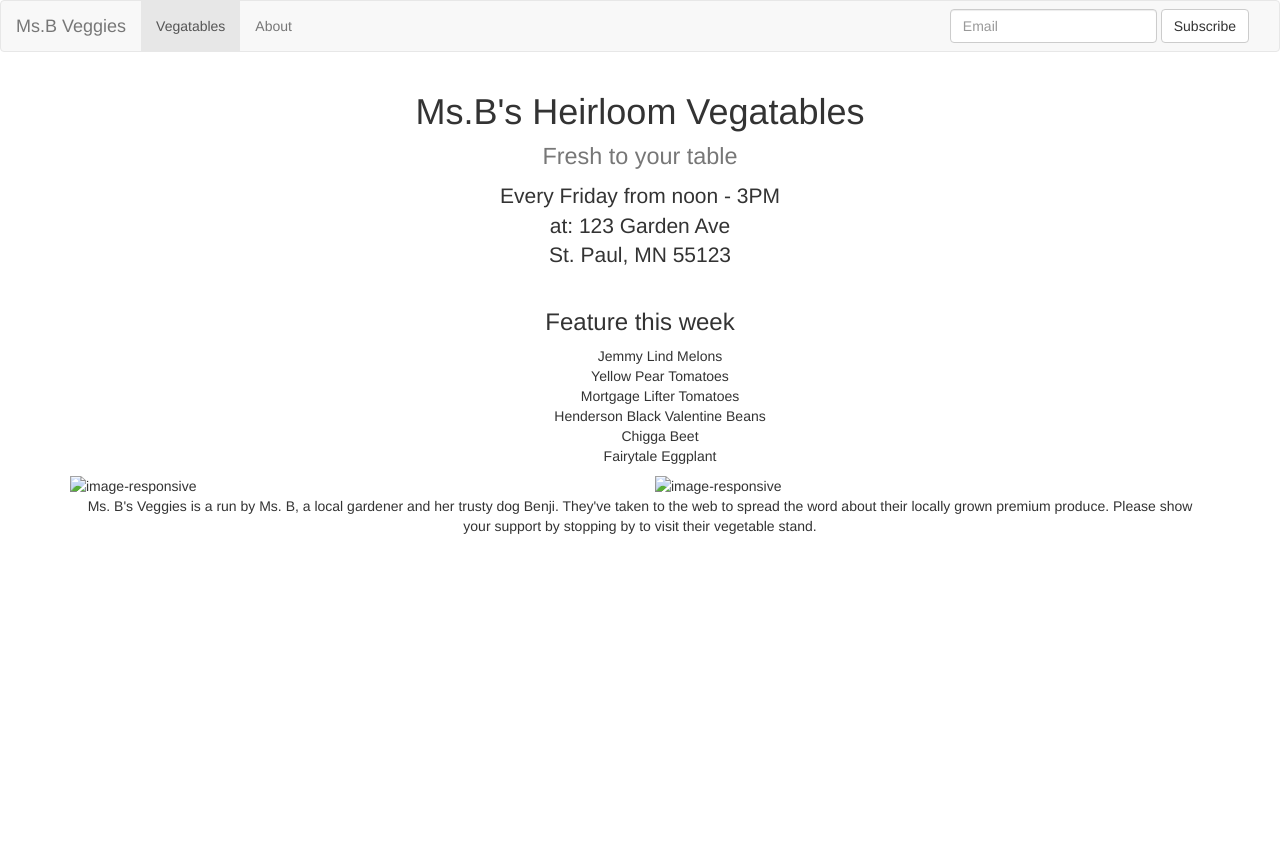
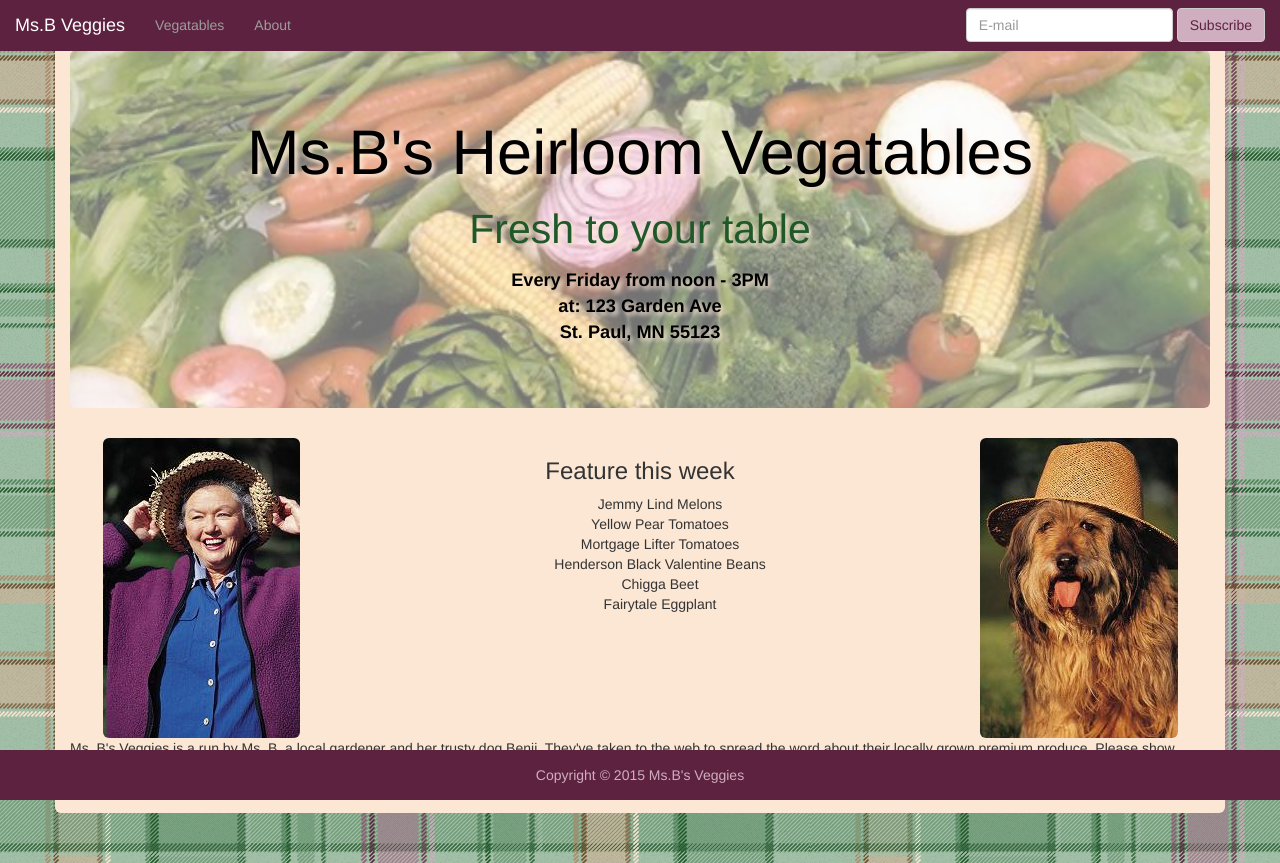
Before and after one commit to htc-ccis1301/bootstrap-grid-ex, a plain HTML site: page index.html in a window 1280 px wide. Before the commit the page ends 800 px from the top, so only its background shows below. Drawn offline with nearby package versions, Linux system fonts and the light colour scheme.

Commit message:
veggies fixed

```diff
--- a/index.html
+++ b/index.html
@@ -6,10 +6,10 @@
     <meta http-equiv="X-UA-Compatible" content="IE=edge">
     <meta name="viewport" content="width=device-width, initial-scale=1">
     <!-- The above 3 meta tags *must* come first in the head; any other head content must come *after* these tags -->
-    <link rel="stylesheet" href="styles.css">
     <title>Ms.B Veggies</title>
     <!-- Latest compiled and minified Bootstrap CSS -->
     <link rel="stylesheet" href="https://maxcdn.bootstrapcdn.com/bootstrap/3.3.7/css/bootstrap.min.css" integrity="sha384-BVYiiSIFeK1dGmJRAkycuHAHRg32OmUcww7on3RYdg4Va+PmSTsz/K68vbdEjh4u" crossorigin="anonymous">
+    <link rel="stylesheet" href="styles.css">
     <!-- HTML5 shim and Respond.js for IE8 support of HTML5 elements and media queries -->
     <!-- WARNING: Respond.js doesn't work if you view the page via file:// -->
     <!--[if lt IE 9]>
@@ -19,7 +19,8 @@
 </head>
 
 <body>
-    <nav class="navbar navbar-default">
+
+        <nav class="navbar navbar-inverse navbar-fixed-top">
             <div class="container-fluid">
                 <!-- Brand and toggle get grouped for better mobile display -->
                 <div class="navbar-header">
@@ -29,19 +30,19 @@
                         <span class="icon-bar"></span>
                         <span class="icon-bar"></span>
                     </button>
-                <a class="navbar-brand" href="#">Ms.B Veggies</a>
+                    <a class="navbar-brand" href="index.html">Ms.B Veggies</a>
                 </div>
                 <!-- Collect the nav links, forms, and other content for toggling -->
                 <div class="collapse navbar-collapse" id="bs-example-navbar-collapse-1">
                     <ul class="nav navbar-nav">
                         <li role="separator" class="divider"></li>
-                    <li class="active"><a href="#">Vegatables<span class="sr-only">(current)</span></a></li>
+                        <li><a href="#">Vegatables<span class="sr-only">(current)</span></a></li>
                         <li role="separator" class="divider"></li>
                         <li><a href="#">About</a></li>
                     </ul>
-                <form class="navbar-form navbar-right">
+                    <form class="navbar-form navbar-right" role="search">
                         <div class="form-group">
-                        <input type="text" class="form-control" placeholder="Email">
+                            <input type="email" class="form-control" placeholder="E-mail">
                         </div>
                         <button type="submit" class="btn btn-default">Subscribe</button>
                     </form>
@@ -50,19 +51,19 @@
             </div>
             <!-- /.container-fluid -->
         </nav>
-    <div class="container">
-        <div class="Jumbotron">
+
+    <div class="container" id="main">
+        <div class="jumbotron">
             <h1>Ms.B's Heirloom Vegatables <br><small>Fresh to your table</small></h1>
-            <p class="lead">Every Friday from noon - 3PM
+            <p> Every Friday from noon - 3PM
                 <br>at: 123 Garden Ave
                 <br> St. Paul, MN 55123</p>
         </div>
-    </div>
-    <main class="container">
-        <div class="row"></div>
-        <div class="col-xs-12">
+        <div class="row">
+            <div class="col-xs-12 col-md-6 col-md-push-3">
+                <div class="text-center">
                     <h3>Feature this week</h3>
-            <ul>
+                    <ul style="list-style-type: none;">
                         <li>Jemmy Lind Melons</li>
                         <li>Yellow Pear Tomatoes </li>
                         <li>Mortgage Lifter Tomatoes</li>
@@ -71,24 +72,28 @@
                         <li>Fairytale Eggplant</li>
                     </ul>
                 </div>
-        <div class="row">
-            <div class="col-xs-6">
-                <img src="images/MsBSmaller.jpg" class="img-responsive" alt="image-responsive">
             </div>
-            <div class="col-xs-6">
-                <img src="images/BenjiSmaller.jpg" class="img-responsive" alt="image-responsive">
+            <div class="col-xs-6 col-md-3 col-md-pull-6 pull-left">
+                <img src="images/MsBSmaller.jpg" class="img-rounded img-responsive center-block" alt="ms.b">
+            </div>
+            <div class="col-xs-6 col-md-3 push-right">
+                <img src="images/BenjiSmaller.jpg" class="img-rounded img-responsive center-block" alt="Benji">
             </div>
         </div>
-        <div id="row">
-            <div class="col-xs-12">
+            <div class="row col-xs-12">
                 <p>Ms. B's Veggies is a run by Ms. B, a local gardener and her trusty dog Benji. They've taken to the web to spread the word about their locally grown premium produce. Please show your support by stopping by to visit their vegetable stand.</p>
             </div>
         </div>
-    </main>
+        <footer class="footer">
+            <div class="container">
+                Copyright &copy; 2015 Ms.B's Veggies
+            </div>
+        </footer>
         <!-- jQuery (necessary for Bootstrap's JavaScript plugins) -->
         <script src="https://ajax.googleapis.com/ajax/libs/jquery/1.12.4/jquery.min.js"></script>
         <!-- Latest compiled and minified Bootstrap JavaScript -->
         <script src="https://maxcdn.bootstrapcdn.com/bootstrap/3.3.7/js/bootstrap.min.js" integrity="sha384-Tc5IQib027qvyjSMfHjOMaLkfuWVxZxUPnCJA7l2mCWNIpG9mGCD8wGNIcPD7Txa" crossorigin="anonymous"></script>
+
 </body>
 
 </html>
--- a/styles.css
+++ b/styles.css
@@ -1,9 +1,70 @@
-h3,h1,p {
-    text-align: center;
+
+
+
+html {
+    /* Needed to fix footer at bottom of browser */
+    position: relative;
+    min-height: 100%;
 }
 
-ul {
-    list-style: none;
+body {
+    /* Move down content because of fixed navbar at top */
+    padding-top: 50px;
+    /* Set margin bottom allow for footer height */
+    margin-bottom: 50px;
+    background-color: #A2C0a7;
+    background-image: url(images/tartan.png);
+}
+
+#main {
+    background-color: #fbe7d4;
+    padding-bottom: 25px;
+    border-bottom-left-radius: 6px;
+    border-bottom-right-radius: 6px;
+    margin-bottom: 15px;
+}
+
+footer {
+    position: fixed;
+    bottom: 0;
+    height: 50px;
+    width: 100%;
+    background-color: #5e2241;
+    color: #ceaebf;
     text-align: center;
+    padding: 15px;
 }
-.container {margin: auto;}
+
+.jumbotron {
+    background-image: url(images/veggies-background.jpg);
+    background-repeat: no-repeat;
+    background-size: cover;
+    background-clip: border-box;
+    color: #000000;
+    margin-top: 15pxco padding bottom: 25px;
+    text-align: center;
+    text-shadow: 3px 3px 4px #FBE7D4;
+}
+
+.jumbotron small {
+    color: #1f5829;
+}
+
+.jumbotron p {
+    font-size: 1.3em;
+    font-weight: bold;
+}
+
+.navbar-inverse .navar-brand {
+    color: #ceaebf;
+}
+
+.navbar-inverse {
+    background-color: #5e2241;
+    border-color: #5e2241;
+}
+
+.navbar-inverse .btn {
+    background-color: #ceaebf;
+    color: #5e2241;
+}
```
Also changed, not shown: images/BenjiSmaller.jpg (renamed from BenjiSmaller.jpg), images/MsBSmaller.jpg (renamed from MsBSmaller.jpg), images/tartan.png (added), images/veggies-background.jpg (added). Lines whose indentation alone changed are shown as unchanged.
